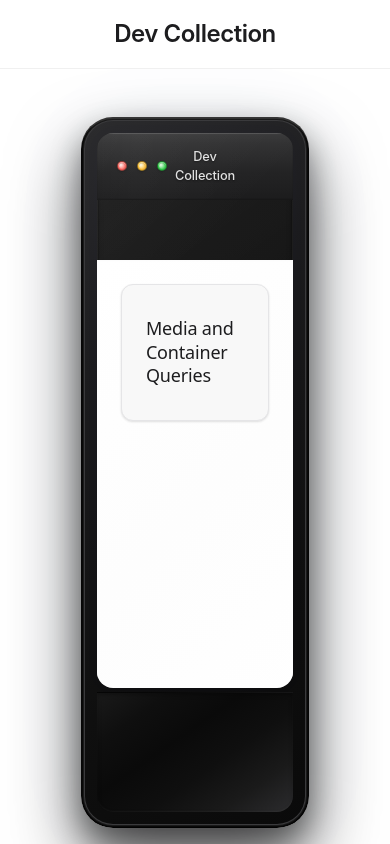
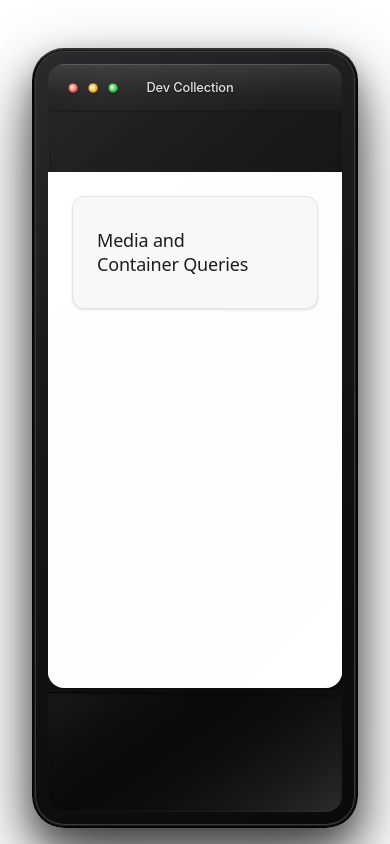
Before and after one commit to BikiBalami99/TESTBED---BIKI-BALAMI, a Next.js app: page / in a window 390 px wide. Built offline with nearby package versions, Linux system fonts and the light colour scheme.

Commit message:
Refactor layout structure and styles
- Remove NavBar component from RootLayout for a cleaner structure
- Adjust grid layout in layout.module.css by removing unnecessary rows
- Update MonitorStyle width to 100% for better responsiveness

```diff
--- a/src/app/layout.module.css
+++ b/src/app/layout.module.css
@@ -4,10 +4,6 @@
 	max-height: 100svh;
 	min-width: 100svw;
 	display: grid;
-
-	/* The main takes the rest of the space always,
-	and navbar is always on top */
-	grid-template-rows: auto 1fr;
 
 	overflow: hidden;
 }
--- a/src/app/layout.tsx
+++ b/src/app/layout.tsx
@@ -12,7 +12,6 @@ export default function RootLayout({
 	return (
 		<html lang="en">
 			<body className={styles.body}>
-				<NavBar />
 				<main className={styles.main}>
 					<MonitorStyle>{children}</MonitorStyle>
 				</main>
--- a/src/features/shared/MonitorStyle/MonitorStyle.module.css
+++ b/src/features/shared/MonitorStyle/MonitorStyle.module.css
@@ -5,7 +5,7 @@
 	position: relative;
 
 	height: 100%;
-	width: 70%;
+	width: 100%;
 	margin: 0 auto;
 
 	padding: 1rem;
```
